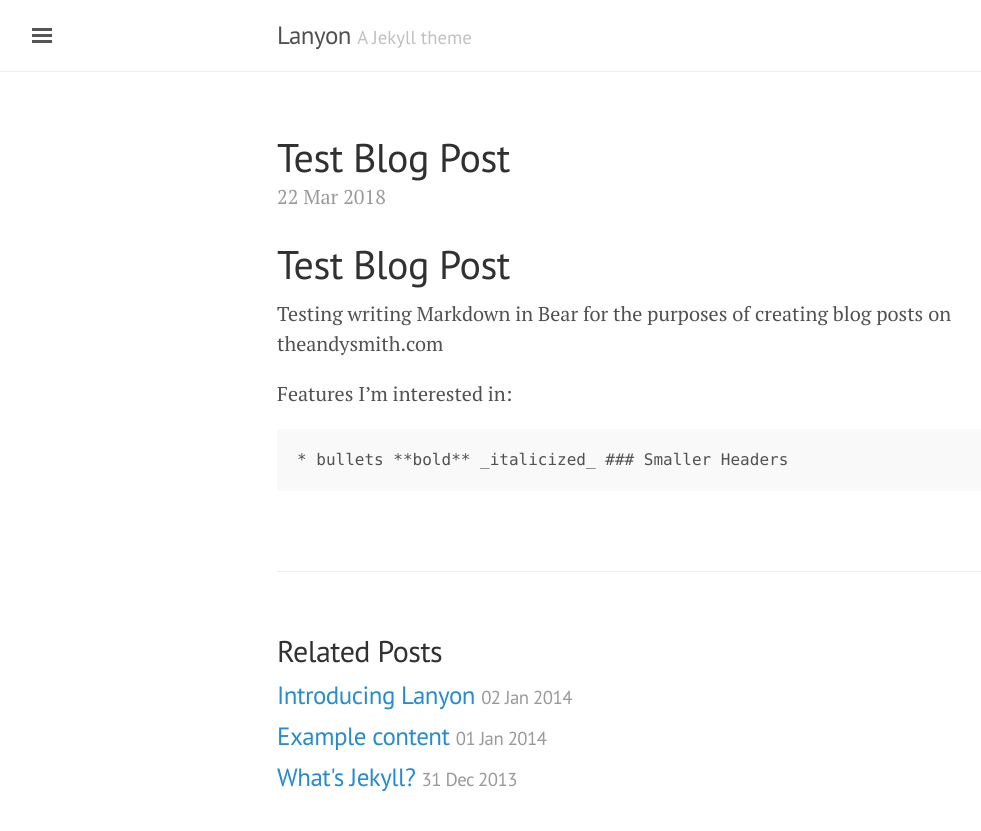
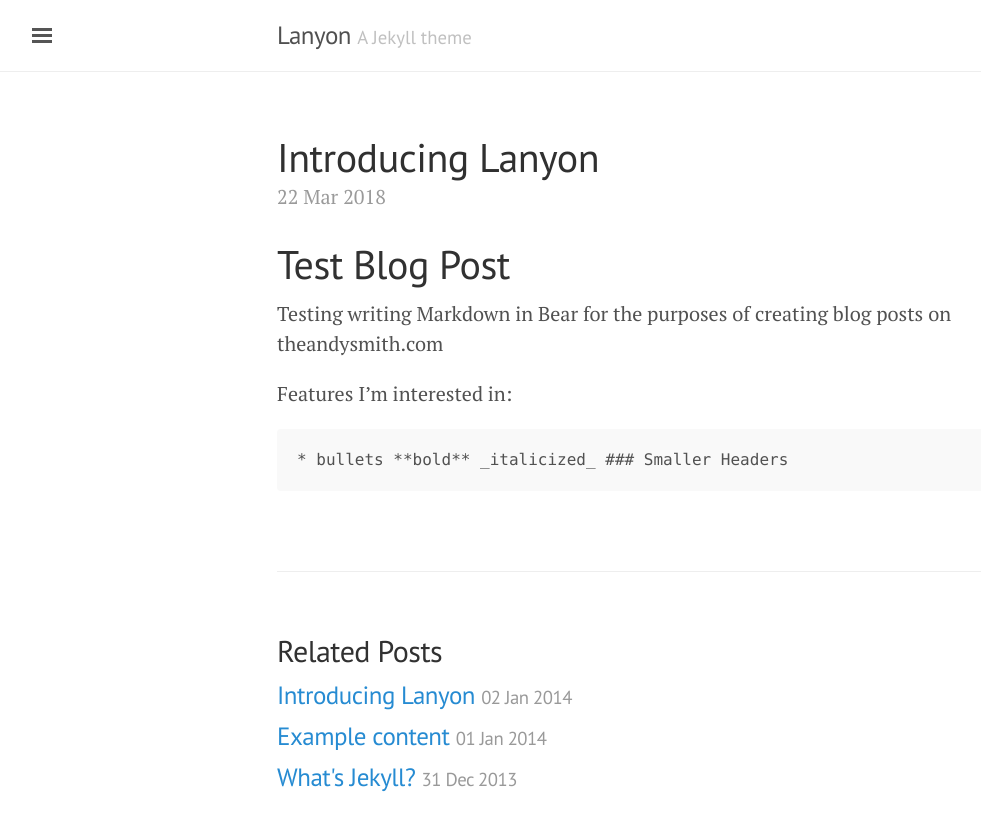
Before and after one commit to timspurfan/timspurfan.github.io, a Jekyll site: the page built from _posts/2018-03-22-test-blog-post.md, in a window 1280 px wide. Shown: the top 831 px of the page, without its empty margins (3-984 px from the left). Built offline with Jekyll 4.4.1, drawn with Linux system fonts in a browser that asks for light colours; our own code applies the rules of GitHub Pages for plain Markdown files.

Commit message:
added front matter to test post

```diff
--- a/_posts/2018-03-22-test-blog-post.md
+++ b/_posts/2018-03-22-test-blog-post.md
@@ -1,3 +1,8 @@
+---
+layout: post
+title: Introducing Lanyon
+---
+
 # Test Blog Post
 Testing writing Markdown in Bear for the purposes of creating blog posts on theandysmith.com
 
```
Also changed, not shown: 5 other files.
